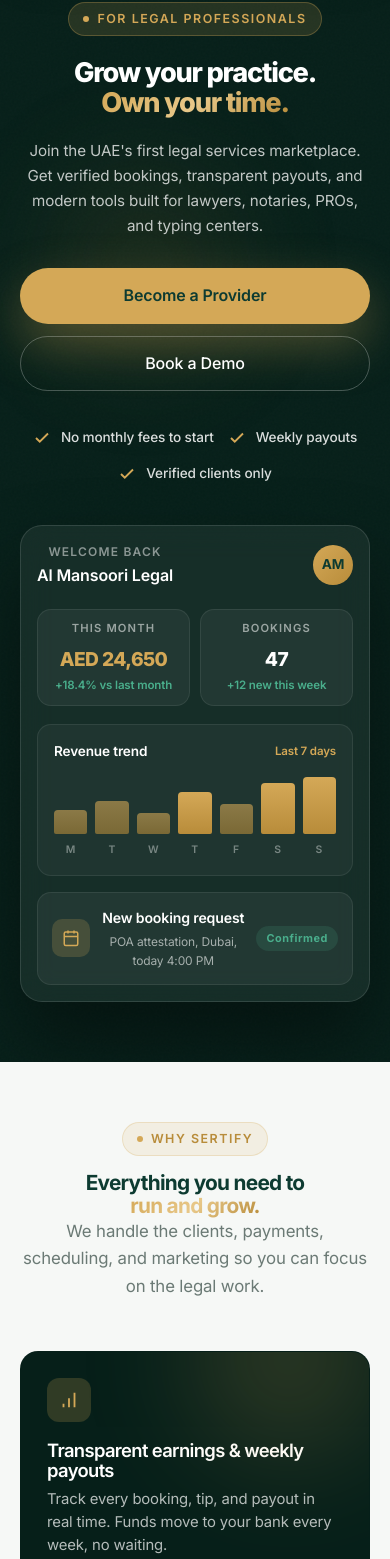
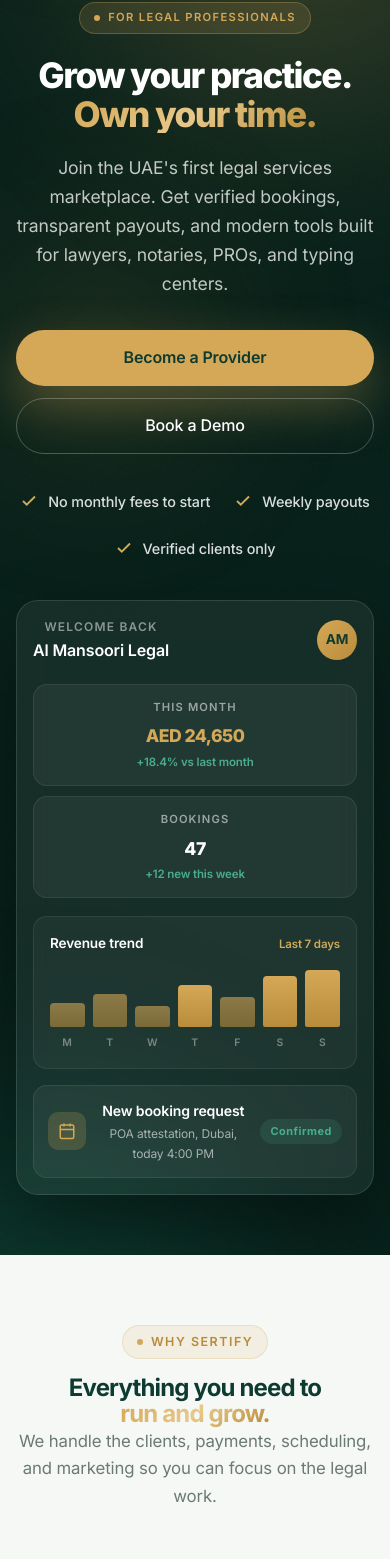
Before and after one commit to abdullahvendaxis/sertify-ae, a Next.js app: page /provider in a window 390 px wide. Shown: the part 98-1657 px from the top of the page. Built offline with nearby package versions, Linux system fonts and the light colour scheme.

Commit message:
first commit

```diff
--- a/src/app/provider.css
+++ b/src/app/provider.css
@@ -516,75 +516,62 @@
     position: relative;
     line-height: 1.6;
   }
-  .final-cta-buttons { display: flex; gap: 14px; justify-content: center; flex-wrap: wrap; position: relative; }
-  .final-cta-buttons .btn-gold { padding: 14px 26px; font-size: 1rem; }
-  .final-cta-buttons .btn-outline-light { padding: 14px 26px; font-size: 1rem; }
+  .app-buttons { display: flex; gap: 14px; justify-content: center; flex-wrap: wrap; position: relative; }
+  .app-btn {
+    display: inline-flex; align-items: center; gap: 12px;
+    padding: 14px 24px;
+    background: rgba(255,255,255,0.08);
+    color: #fff;
+    border-radius: 14px;
+    border: 1px solid rgba(255,255,255,0.12);
+    backdrop-filter: blur(10px);
+    transition: all .2s ease;
+  }
+  .app-btn:hover { background: rgba(255,255,255,0.15); transform: translateY(-2px); }
+  .app-btn .t1 { font-size: 0.7rem; opacity: 0.7; line-height: 1; }
+  .app-btn .t2 { font-size: 1rem; font-weight: 600; line-height: 1.2; }
 
 
-  /* ===============================
-   GLOBAL RESPONSIVE SYSTEM
-================================= */
+  /* ============================= */
+/* ===== GLOBAL RESPONSIVE ===== */
+/* ============================= */
 
-.container {
-  width: 100%;
-  max-width: 1200px;
-  padding: 0 20px;
-  margin: 0 auto;
-}
+@media (max-width: 1200px) {
+  .container {
+    padding: 0 20px;
+  }
 
-img {
-  max-width: 100%;
-  height: auto;
-}
-
-body {
-  overflow-x: hidden;
-}
-
-section {
-  padding: 90px 0;
-}
-
-/* ===============================
-   LARGE DEVICES (≤ 1200px)
-================================= */
-@media (max-width: 1200px) {
   .hero-grid {
     gap: 40px;
   }
 
-  .bento {
-    grid-template-columns: repeat(4, 1fr);
+  .featured-card {
+    grid-template-columns: 1fr;
+    gap: 30px;
   }
 
-  .b-wide {
-    grid-column: span 4;
-  }
-
-  .b-half {
-    grid-column: span 2;
-  }
-
-  .b-third {
-    grid-column: span 2;
+  .commission-wrap {
+    grid-template-columns: 1fr;
+    gap: 40px;
   }
 }
 
-/* ===============================
-   TABLETS (≤ 992px)
-================================= */
-@media (max-width: 992px) {
+
+/* ============================= */
+/* ===== TABLET (1024px) ===== */
+/* ============================= */
+
+@media (max-width: 1024px) {
 
   /* HERO */
   .hero-grid {
     grid-template-columns: 1fr;
     text-align: center;
-    gap: 40px;
   }
 
   .page-hero .lead {
-    max-width: 100%;
-    margin: 0 auto 30px;
+    margin-left: auto;
+    margin-right: auto;
   }
 
   .hero-cta {
@@ -595,10 +582,25 @@
     justify-content: center;
   }
 
-  /* DASH */
+  /* DASH CARD */
   .dash-card {
-    max-width: 420px;
+    max-width: 500px;
     margin: 0 auto;
+  }
+
+  /* ARTICLES */
+  .articles-grid {
+    grid-template-columns: repeat(2, 1fr);
+  }
+
+  /* TESTIMONIALS */
+  .testimonials-grid {
+    grid-template-columns: repeat(2, 1fr);
+  }
+
+  /* STEPS */
+  .steps-grid {
+    grid-template-columns: repeat(2, 1fr);
   }
 
   /* BENTO */
@@ -607,59 +609,36 @@
   }
 
   .b-wide,
-  .b-half {
-    grid-column: span 2;
-  }
-
+  .b-half,
   .b-third {
     grid-column: span 1;
   }
 
-  /* COMMISSION */
-  .commission-wrap {
+  /* NEWSLETTER */
+  .newsletter-card {
     grid-template-columns: 1fr;
-    gap: 40px;
-  }
-
-  .commission-art {
     text-align: center;
   }
+}
 
-  .big-pct {
-    font-size: 4rem;
-  }
 
-  /* STEPS */
-  .steps-grid {
-    grid-template-columns: repeat(2, 1fr);
-  }
+/* ============================= */
+/* ===== MOBILE (768px) ===== */
+/* ============================= */
 
-  /* TESTIMONIALS */
-  .testimonials-grid {
-    grid-template-columns: repeat(2, 1fr);
-  }
+@media (max-width: 768px) {
 
-  /* SECTION */
   section {
     padding: 70px 0;
   }
-}
 
-/* ===============================
-   MOBILE (≤ 768px)
-================================= */
-@media (max-width: 768px) {
-
+  /* HERO */
   .page-hero {
-    padding: 110px 0 70px;
+    padding: 120px 0 70px;
   }
 
   .page-hero h1 {
-    font-size: 2rem;
-  }
-
-  .page-hero .lead {
-    font-size: 1rem;
+    font-size: 2.2rem;
   }
 
   .hero-cta .btn-primary,
@@ -668,32 +647,24 @@
     justify-content: center;
   }
 
-  .hero-highlights {
-    gap: 14px;
+  /* FLOAT CARD */
+  .float-review {
+    display: none;
   }
 
-  .hh-item {
-    font-size: 0.85rem;
-  }
-
-  /* DASH */
-  .dash-card {
-    padding: 18px;
-  }
-
-  .ds-card .val {
-    font-size: 1.2rem;
-  }
-
-  /* BENTO */
-  .bento {
+  /* ARTICLES */
+  .articles-grid {
     grid-template-columns: 1fr;
   }
 
-  .b-wide,
-  .b-half,
-  .b-third {
-    grid-column: span 1;
+  /* FEATURED */
+  .featured-image {
+    height: 240px;
+  }
+
+  /* TESTIMONIALS */
+  .testimonials-grid {
+    grid-template-columns: 1fr;
   }
 
   /* STEPS */
@@ -701,77 +672,73 @@
     grid-template-columns: 1fr;
   }
 
-  /* TESTIMONIALS */
-  .testimonials-grid {
+  /* DASH */
+  .dash-stats {
     grid-template-columns: 1fr;
   }
 
-  /* FINAL CTA */
-  .final-card {
-    padding: 60px 30px;
+  /* COMMISSION */
+  .commission-art {
+    padding: 30px;
   }
 
-  .final-card h2 {
-    font-size: 1.8rem;
+  .big-pct {
+    font-size: 3rem;
   }
 
-  .final-card p {
-    font-size: 1rem;
+  /* NEWSLETTER */
+  .newsletter-card {
+    padding: 40px 24px;
   }
 
-  /* SECTION */
-  section {
-    padding: 60px 0;
+  .newsletter-form {
+    flex-direction: column;
+  }
+
+  .newsletter-form button {
+    width: 100%;
   }
 }
 
-/* ===============================
-   SMALL MOBILE (≤ 576px)
-================================= */
-@media (max-width: 576px) {
+
+/* ============================= */
+/* ===== SMALL MOBILE (480px) ===== */
+/* ============================= */
+
+@media (max-width: 480px) {
+
+  .container {
+    padding: 0 16px;
+  }
+
+  h1 {
+    font-size: 1.9rem;
+  }
+
+  h2 {
+    font-size: 1.5rem;
+  }
 
   .page-hero {
     padding: 100px 0 60px;
   }
 
-  .page-hero h1 {
-    font-size: 1.7rem;
+  .eyebrow-light {
+    font-size: 0.7rem;
   }
 
-  .page-hero .lead {
-    font-size: 0.95rem;
+  .btn {
+    font-size: 0.85rem;
+    padding: 10px 16px;
   }
 
-  .hero-cta {
-    flex-direction: column;
-    width: 100%;
-  }
-
-  .hero-cta a {
-    width: 100%;
-    text-align: center;
-  }
-
-  /* DASH */
+  /* DASH CARD */
   .dash-card {
     padding: 16px;
   }
 
-  .ds-card {
-    padding: 10px;
-  }
-
-  /* FLOAT CARD FIX */
-  .float-review {
-    display: none;
-  }
-
-  /* BLOBS FIX */
-  .blob {
-    width: 260px !important;
-    height: 260px !important;
-    filter: blur(60px);
-    opacity: 0.25;
+  .ds-card .val {
+    font-size: 1.1rem;
   }
 
   /* FINAL CTA */
@@ -779,11 +746,9 @@
     padding: 50px 20px;
   }
 
-  .final-card h2 {
-    font-size: 1.6rem;
+  .app-btn {
+    width: 100%;
+    justify-content: center;
   }
 
-  .final-card p {
-    font-size: 0.95rem;
-  }
 }
```
